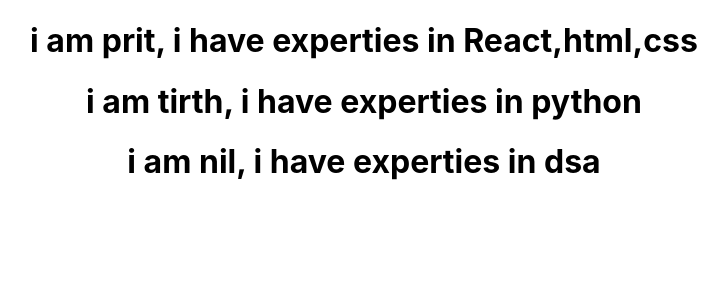
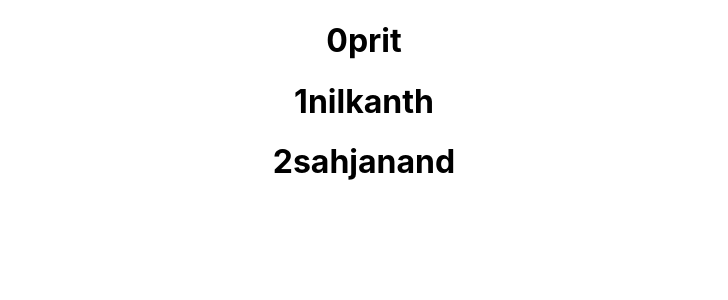
Before and after one commit to pritsakhvala/ReactJS-Course, a React (Create React App) app: page / in a window 1280 px wide. Shown: the top 300 px of the page, without its empty margins (276-1004 px from the left). Built offline with nearby package versions, Linux system fonts and the light colour scheme.

Commit message:
Index as key anti-pattern

```diff
--- a/src/Components/NameList.js
+++ b/src/Components/NameList.js
@@ -1,30 +1,35 @@
 import React from "react";
 import Person from "./Person";
 function NameList() {
-  //   const names = ["prit", "nilkanth", "sahjanand"];
-  //   const nameList = names.map((name) => <h1>{name}</h1>);
-  //   return <div>{nameList}</div>;
-  const Persons = [
-    {
-      id: 1,
-      name: "prit",
-      skills: "React,html,css",
-    },
-    {
-      id: 2,
-      name: "tirth",
-      skills: "python",
-    },
-    {
-      id: 3,
-      name: "nil",
-      skills: "dsa",
-    },
-  ];
-  const personList = Persons.map((person) => (
-    <Person key={person.id} person={person} />
+  const names = ["prit", "nilkanth", "sahjanand"];
+  const nameList = names.map((name, index) => (
+    <h1 key={index}>
+      {index}
+      {name}
+    </h1>
   ));
-  return <div>{personList}</div>;
+  return <div>{nameList}</div>;
+  // const Persons = [
+  //   {
+  //     id: 1,
+  //     name: "prit",
+  //     skills: "React,html,css",
+  //   },
+  //   {
+  //     id: 2,
+  //     name: "tirth",
+  //     skills: "python",
+  //   },
+  //   {
+  //     id: 3,
+  //     name: "nil",
+  //     skills: "dsa",
+  //   },
+  // ];
+  // const personList = Persons.map((person) => (
+  //   <Person key={person.id} person={person} />
+  // ));
+  // return <div>{personList}</div>;
 }
 
 export default NameList;
```
